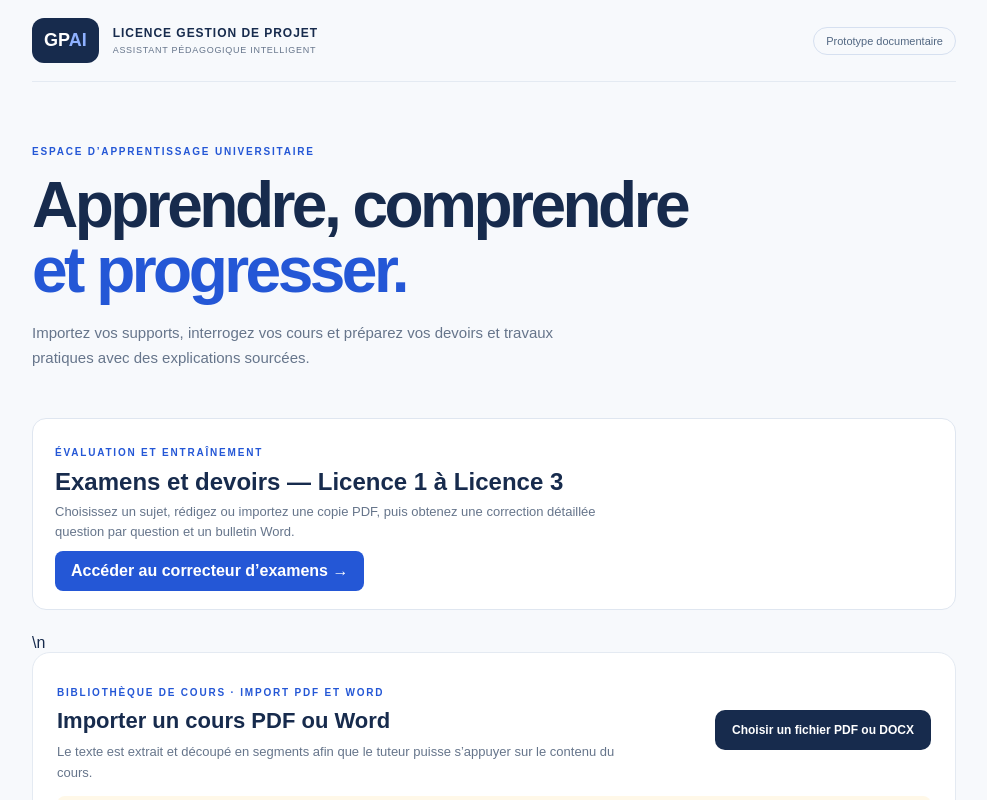
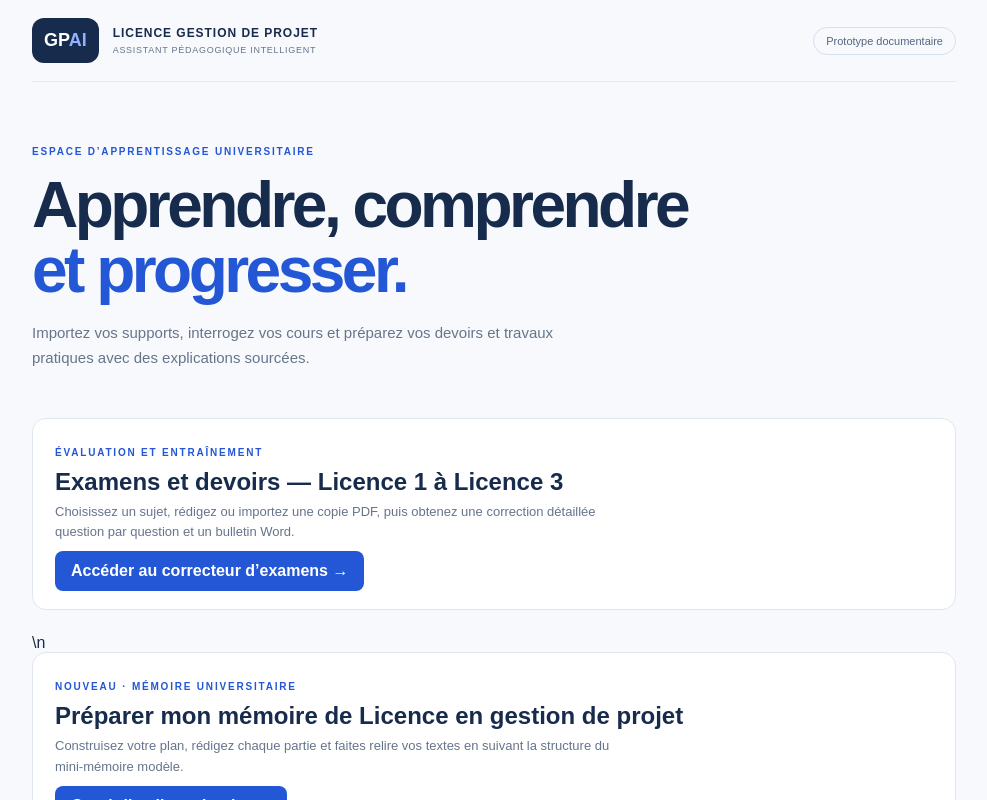
Before and after one commit to djama77/gestion-projet-ai, a Next.js app: page / in a window 1280 px wide. Shown: the top 800 px of the page, without its empty margins (146-1133 px from the left). Built offline with nearby package versions, Linux system fonts and the light colour scheme.

Commit message:
Relier l'atelier mémoire depuis la page d'accueil

```diff
--- a/src/app/page.tsx
+++ b/src/app/page.tsx
@@ -100,7 +100,7 @@ export default function Home() {
       <p className="intro">Importez vos supports, interrogez vos cours et préparez vos devoirs et travaux pratiques avec des explications sourcées.</p>
     </section>
 
-    <section style={{maxWidth: 980, margin: "0 auto 24px", padding: "18px 22px", border: "1px solid #dfe6f0", borderRadius: 14, background: "#fff"}}><p className="eyebrow">ÉVALUATION ET ENTRAÎNEMENT</p><h2 style={{margin: "6px 0"}}>Examens et devoirs — Licence 1 à Licence 3</h2><p className="upload-description">Choisissez un sujet, rédigez ou importez une copie PDF, puis obtenez une correction détaillée question par question et un bulletin Word.</p><a href="/examens" style={{display:"inline-block",marginTop:8,padding:"11px 16px",borderRadius:8,background:"#2457d6",color:"#fff",fontWeight:700,textDecoration:"none"}}>Accéder au correcteur d’examens →</a></section>\n    <section className="upload-card">
+    <section style={{maxWidth: 980, margin: "0 auto 24px", padding: "18px 22px", border: "1px solid #dfe6f0", borderRadius: 14, background: "#fff"}}><p className="eyebrow">ÉVALUATION ET ENTRAÎNEMENT</p><h2 style={{margin: "6px 0"}}>Examens et devoirs — Licence 1 à Licence 3</h2><p className="upload-description">Choisissez un sujet, rédigez ou importez une copie PDF, puis obtenez une correction détaillée question par question et un bulletin Word.</p><a href="/examens" style={{display:"inline-block",marginTop:8,padding:"11px 16px",borderRadius:8,background:"#2457d6",color:"#fff",fontWeight:700,textDecoration:"none"}}>Accéder au correcteur d’examens →</a></section>\n    <section style={{maxWidth:980,margin:"0 auto 18px",padding:"18px 22px",border:"1px solid #dfe6f0",borderRadius:14,background:"#fff"}}><p className="eyebrow">NOUVEAU · MÉMOIRE UNIVERSITAIRE</p><h2 style={{margin:"6px 0"}}>Préparer mon mémoire de Licence en gestion de projet</h2><p className="upload-description">Construisez votre plan, rédigez chaque partie et faites relire vos textes en suivant la structure du mini-mémoire modèle.</p><a href="/memoire" style={{display:"inline-block",marginTop:8,padding:"11px 16px",borderRadius:8,background:"#2457d6",color:"#fff",fontWeight:700,textDecoration:"none"}}>Ouvrir l’atelier mémoire →</a></section>\n    <section className="upload-card">
       <div>
         <p className="eyebrow">BIBLIOTHÈQUE DE COURS · IMPORT PDF ET WORD</p>
         <h2>Importer un cours PDF ou Word</h2>
```
